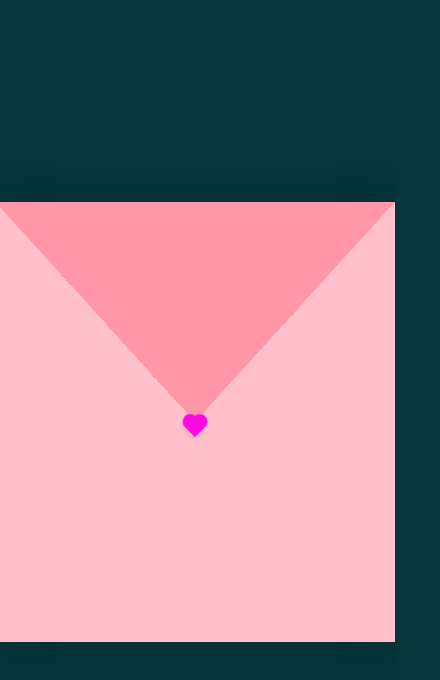
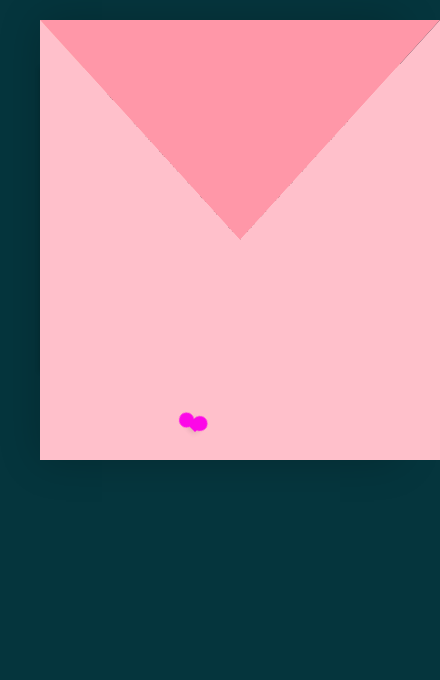
Before and after one commit to Wyn848484/Form, a plain HTML site: page index.html in a window 390 px wide. Shown: the whole page, 440 px wide, since content can reach past the window. Drawn offline with Linux system fonts and the light colour scheme.

Commit message:
style.css

```diff
--- a/style.css
+++ b/style.css
@@ -136,3 +136,56 @@ body {
   transition-delay: 0.4s;
   opacity: 0; /* Hide the heart after the flap animation */
 }
+/* Existing code... */
+
+/* Add media queries for phone-friendly adjustments */
+@media screen and (max-width: 768px) {
+  body {
+    justify-content: flex-start; /* Align content to the top */
+    padding: 20px; /* Add padding to the body */
+  }
+
+  .container {
+    height: auto; /* Adjust height to fit content */
+    max-width: 90%; /* Limit width for smaller screens */
+  }
+
+  .envelope-wrapper {
+    width: 90%; /* Adjust envelope wrapper width */
+    max-width: 400px; /* Limit envelope width */
+  }
+
+  .envelope {
+    width: 100%; /* Adjust envelope width to fit the wrapper */
+    height: auto; /* Adjust envelope height */
+  }
+
+  .envelope::before {
+    border-top: 110px solid var(--envelope-tab); /* Adjust border size */
+    border-right: 100px solid transparent;
+    border-left: 100px solid transparent;
+  }
+
+  .envelope::after {
+    border-top: 110px solid transparent;
+    border-right: 100px solid var(--envelope-cover);
+    border-bottom: 110px solid var(--envelope-cover);
+    border-left: 100px solid var(--envelope-cover);
+  }
+
+  .envelope > .letter {
+    right: 5%; /* Adjust position */
+    bottom: 20%; /* Adjust position */
+    width: 90%; /* Adjust width */
+    height: 60%; /* Adjust height */
+  }
+
+  .envelope > .letter > .text {
+    font-size: 12px; /* Adjust font size */
+  }
+
+  .heart {
+    width: 10px; /* Adjust heart size */
+    height: 10px; /* Adjust heart size */
+  }
+}
```
